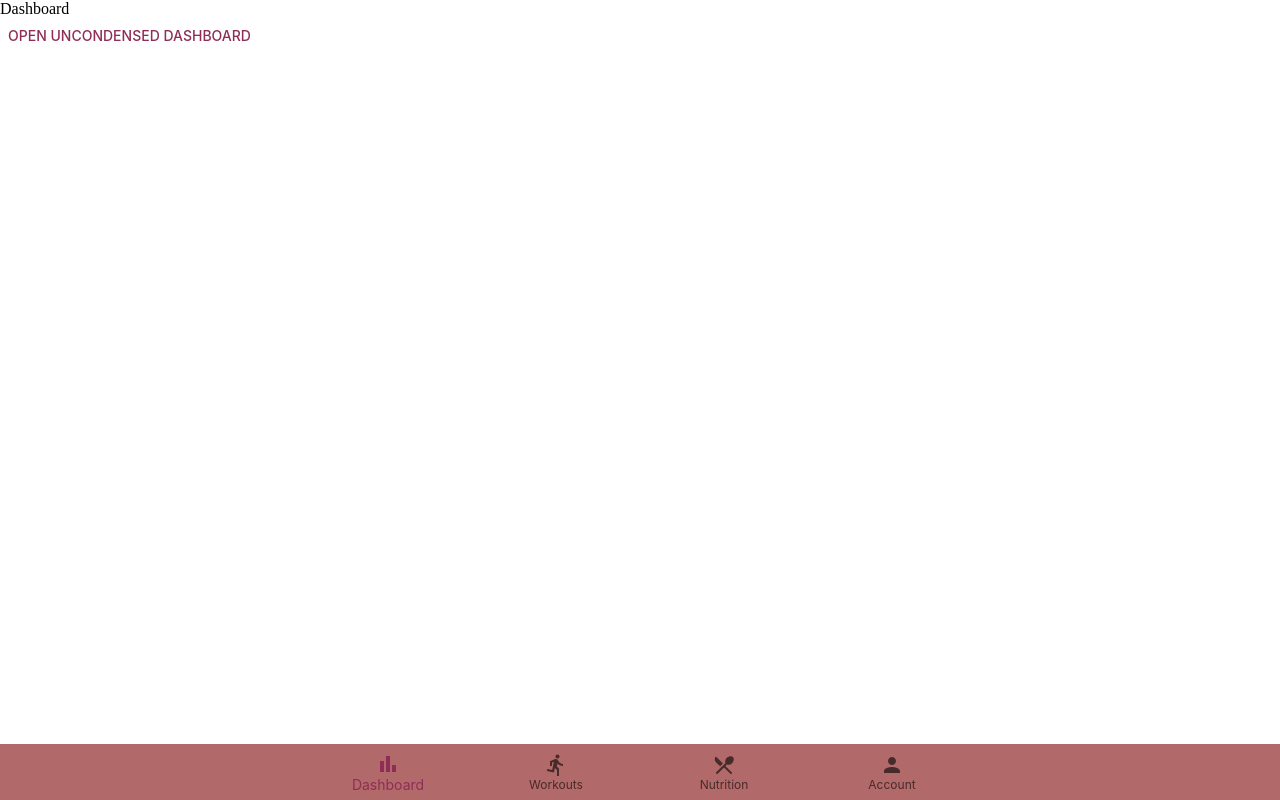
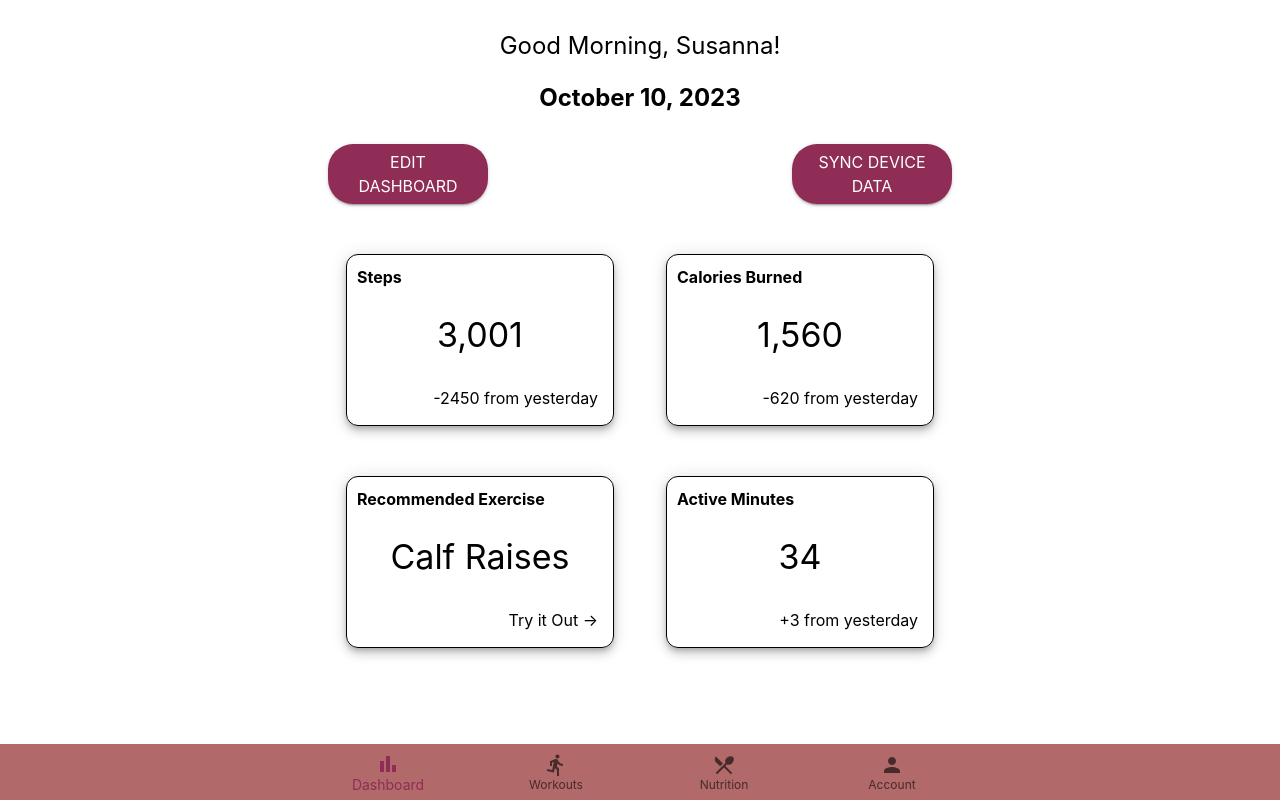
Before and after one commit to joshchyeonlee/EZFit, a React (Create React App) app: page /Dashboard in a window 1280 px wide. Built offline with nearby package versions, Linux system fonts and the light colour scheme.

Commit message:
Implemented UI for condensed dashboard

```diff
--- a/package.json
+++ b/package.json
@@ -13,6 +13,7 @@
     "@testing-library/react": "^13.4.0",
     "@testing-library/user-event": "^13.5.0",
     "@types/jest": "^27.5.2",
+    "@types/moment": "^2.13.0",
     "@types/node": "^16.18.59",
     "@types/react": "^18.2.31",
     "@types/react-dom": "^18.2.14",
--- a/src/components/dashboard/Dashboard.tsx
+++ b/src/components/dashboard/Dashboard.tsx
@@ -1,25 +1,148 @@
-import { Button } from "@mui/material";
+import { Button, Box, Typography } from "@mui/material";
 import React, { useState } from "react";
 import UncondensedDashboard from "./UncondensedDashboard";
 
+interface DashboardButtonProps {
+  title: string;
+  onClick?: () => void;
+}
+
+const DashboardButton = ({ title, onClick }: DashboardButtonProps) => {
+  return (
+    <Box textAlign={"center"} width={"25%"} padding={"0px 8px"}>
+      <Button
+        variant="contained"
+        color="primary"
+        fullWidth
+        sx={{ minHeight: "43px" }}
+        onClick={onClick}
+      >
+        <Typography color={"primaryBkg"}>{title}</Typography>
+      </Button>
+    </Box>
+  );
+};
+
+interface DashboardCardProps {
+  topText: String;
+  middleText: String;
+  bottomText: String;
+}
+
+const DashboardCard = ({
+  topText,
+  middleText,
+  bottomText,
+}: DashboardCardProps) => {
+  return (
+    <Box
+      boxShadow={"6"}
+      borderRadius={3}
+      padding={"5px"}
+      width={"40%"}
+      border={1}
+      color={"secondary"}
+    >
+      <Typography fontWeight={"bold"} padding={"5px"} color={"black"}>
+        {topText}
+      </Typography>
+      <Typography
+        variant={"h4"}
+        textAlign={"center"}
+        padding={"20px"}
+        color={"black"}
+      >
+        {middleText}
+      </Typography>
+      <Typography textAlign={"right"} padding={"10px"} color={"black"}>
+        {bottomText}
+      </Typography>
+    </Box>
+  );
+};
+
 function Dashboard() {
-  const [isUncondensedDashboardOpen, setIsUncondensedDashboardOpen] = useState(false);
+  const [isUncondensedDashboardOpen, setIsUncondensedDashboardOpen] =
+    useState(false);
 
   const handleOpenUncondensedView = () => {
     console.log(isUncondensedDashboardOpen);
-    console.log("opening")
+    console.log("opening");
     setIsUncondensedDashboardOpen(true);
     console.log(isUncondensedDashboardOpen);
-  }
+  };
 
-  return <div>
-    <UncondensedDashboard open={isUncondensedDashboardOpen} setOpen={setIsUncondensedDashboardOpen}/>
+  return (
     <div>
-      Dashboard
+      <UncondensedDashboard
+        open={isUncondensedDashboardOpen}
+        setOpen={setIsUncondensedDashboardOpen}
+      />
+      <Box display={"flex"} alignItems={"center"} flexDirection={"column"}>
+        <Box textAlign={"center"} padding={"20px"}>
+          <Typography variant={"h5"} padding={"10px"}>
+            Good Morning, Susanna!
+          </Typography>
+          <Typography variant={"h5"} fontWeight={"bold"} padding={"10px"}>
+            October 10, 2023
+          </Typography>
+        </Box>
+        <Box display={"flex"} justifyContent={"space-between"} width={"50%"}>
+          <DashboardButton title={"Edit Dashboard"} />
+          <DashboardButton title={"Sync Device Data"} />
+        </Box>
+        <Box
+          display={"flex"}
+          alignItems={"center"}
+          flexDirection={"column"}
+          width={"50%"}
+          justifyContent={"space-between"}
+          padding={"50px"}
+        >
+          <Box
+            display={"flex"}
+            alignItems={"center"}
+            flexDirection={"row"}
+            justifyContent={"space-around"}
+            width={"100%"}
+          >
+            <DashboardCard
+              topText={"Steps"}
+              middleText={"3,001"}
+              bottomText={"-2450 from yesterday"}
+            />
+            <DashboardCard
+              topText={"Calories Burned"}
+              middleText={"1,560"}
+              bottomText={"-620 from yesterday"}
+            />
+          </Box>
+          <Box
+            display={"flex"}
+            alignItems={"center"}
+            flexDirection={"row"}
+            justifyContent={"space-around"}
+            width={"100%"}
+            padding={"50px"}
+          >
+            <DashboardCard
+              topText={"Recommended Exercise"}
+              middleText={"Calf Raises"}
+              bottomText={"Try it Out ->"}
+            />
+            <DashboardCard
+              topText={"Active Minutes"}
+              middleText={"34"}
+              bottomText={"+3 from yesterday"}
+            />
+          </Box>
+        </Box>
+      </Box>
+
+      <Button onClick={() => handleOpenUncondensedView()}>
+        Open uncondensed dashboard
+      </Button>
     </div>
-    <Button onClick={() => handleOpenUncondensedView()}>
-      Open uncondensed dashboard
-    </Button>
-  </div>;
+  );
 }
 export default Dashboard;
```
Also changed, not shown: 1 other file (tests, documents, lock files or other folders).
